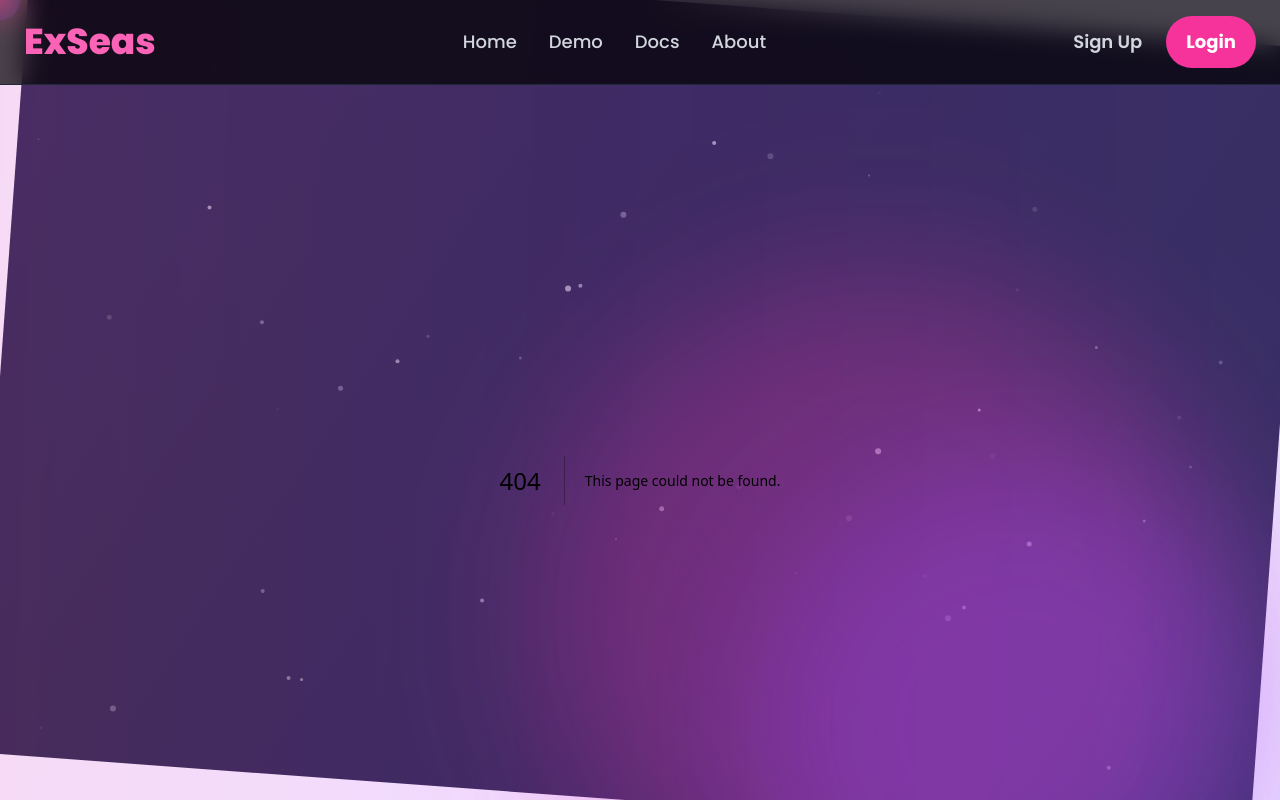
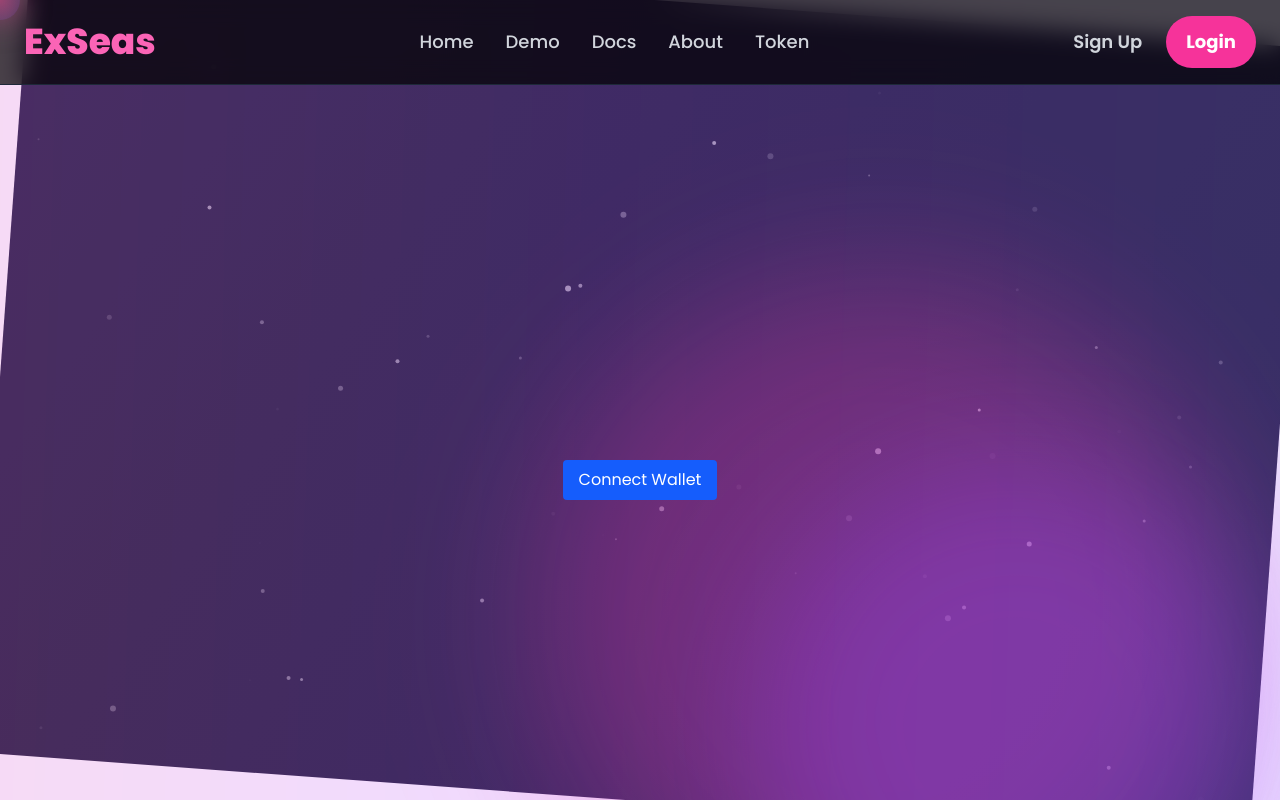
Before and after one commit to Nicholandn22/FE_KAIAHACKS, a Next.js app: page /token in a window 1280 px wide. Before the commit this address had no page. Shown: the top 802 px of the page. Built offline with nearby package versions, Linux system fonts and the light colour scheme.

Commit message:
tambah halaman token untuk klaim

```diff
--- /dev/null
+++ b/src/app/token/page.tsx
@@ -0,0 +1,80 @@
+"use client";
+
+import { use, useState } from "react";
+import { ethers } from "ethers";
+
+const CONTRACT_ADDRESS = "0x384883d49802980b36181643Ee293743cD66cc7e";
+
+const ABI = ["function claim() external"];
+
+export default function Home() {
+  const [account, setAccount] = useState<string | null>(null);
+  const [status, setStatus] = useState<string>("");
+
+  const connectWallet = async () => {
+    try {
+      if (!window.ethereum) {
+        alert("MetaMask tidak ditemukan!");
+        return;
+      }
+
+      // ethers v5 pakai Web3Provider
+      const provider = new ethers.providers.Web3Provider(window.ethereum);
+      await provider.send("eth_requestAccounts", []);
+      const signer = provider.getSigner();
+      const address = await signer.getAddress();
+
+      const network = await provider.getNetwork();
+      if (network.chainId !== 80002) {
+        alert("Tolong switch ke Polygon Amoy testnet (chainId 80002)");
+        return;
+      }
+
+      setAccount(address);
+    } catch (err: any) {
+      console.error(err);
+      alert("Gagal connect wallet");
+    }
+  };
+
+  const claimToken = async () => {
+    try {
+      if (!window.ethereum) return;
+      const provider = new ethers.providers.Web3Provider(window.ethereum);
+      const signer = provider.getSigner();
+      const contract = new ethers.Contract(CONTRACT_ADDRESS, ABI, signer);
+
+      setStatus("Processing...");
+      const tx = await contract.claim();
+      await tx.wait();
+      setStatus("✅ Claim sukses!");
+    } catch (err: any) {
+      console.error(err);
+      setStatus("❌ Claim gagal: " + (err.message || err));
+    }
+  };
+
+  return (
+    <main className="flex min-h-screen flex-col items-center justify-center gap-4">
+      {!account ? (
+        <button
+          onClick={connectWallet}
+          className="px-4 py-2 bg-blue-600 text-white rounded"
+        >
+          Connect Wallet
+        </button>
+      ) : (
+        <>
+          <p>Connected: {account}</p>
+          <button
+            onClick={claimToken}
+            className="px-4 py-2 bg-green-600 text-white rounded"
+          >
+            Claim 50 USDC + 50 IDRX
+          </button>
+          {status && <p>{status}</p>}
+        </>
+      )}
+    </main>
+  );
+}
--- a/src/components/header.tsx
+++ b/src/components/header.tsx
@@ -30,6 +30,9 @@ export default function Header() {
           <Link href="/about" className="hover:text-white transition">
             About
           </Link>
+          <Link href="/token" className="hover:text-white transition">
+            Token
+          </Link>
         </nav>
 
         {/* Right: Sign Up & Login */}
```
